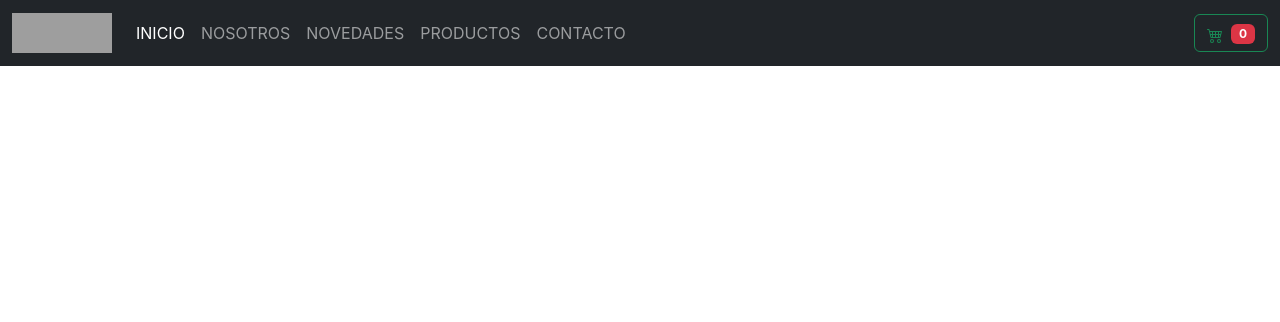
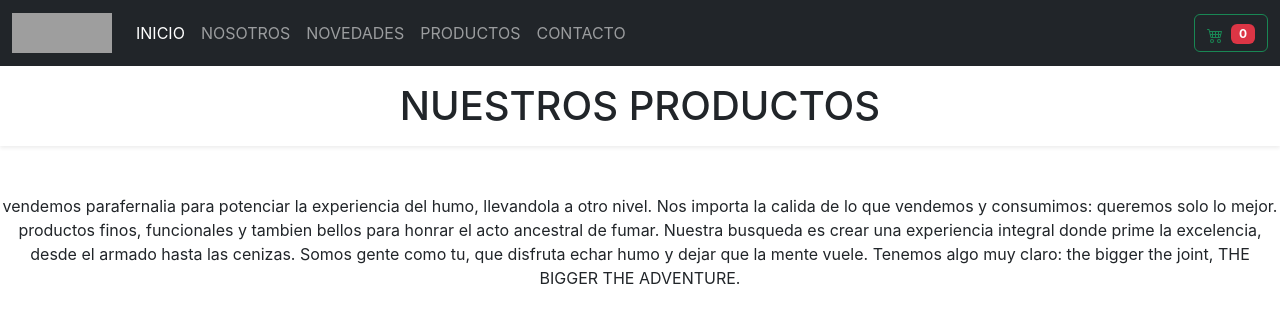
Before and after one commit to agumartinez1209/Desafio10ReactAgustinMartinez, a React (Create React App) app: page / in a window 1280 px wide. Shown: the top 322 px of the page. Built offline with nearby package versions, Linux system fonts and the light colour scheme; grey boxes are pictures that could not be loaded.

Commit message:
agrego componente con props

```diff
--- a/src/App.js
+++ b/src/App.js
@@ -1,10 +1,12 @@
 import NavBar from "./components/NavBar";
+import Lista from "./components/Lista";
 
 
 function App() {
   return <div>
 
       <NavBar />
+      <Lista titulo={"NUESTROS PRODUCTOS"} />
   </div>;
 }
 
--- /dev/null
+++ b/src/components/Lista.jsx
@@ -0,0 +1,17 @@
+
+
+export default function Lista(props) {
+  return <div > <h1 class="text-center mb-5 shadow-sm p-3 color">{props.titulo}</h1>
+  <p class="text-center">vendemos parafernalia para potenciar la experiencia del humo, llevandola a otro
+            nivel. Nos importa la
+            calida de lo que vendemos y consumimos: queremos solo lo mejor. productos finos, funcionales y tambien
+            bellos para honrar el acto ancestral de fumar. Nuestra busqueda es crear una experiencia integral donde
+            prime la excelencia, desde el armado hasta las cenizas. Somos gente como tu, que disfruta echar humo y
+            dejar que la mente vuele. Tenemos algo muy claro: the bigger the joint, THE BIGGER THE ADVENTURE.</p>
+
+
+
+
+
+  </div>;
+}
```
